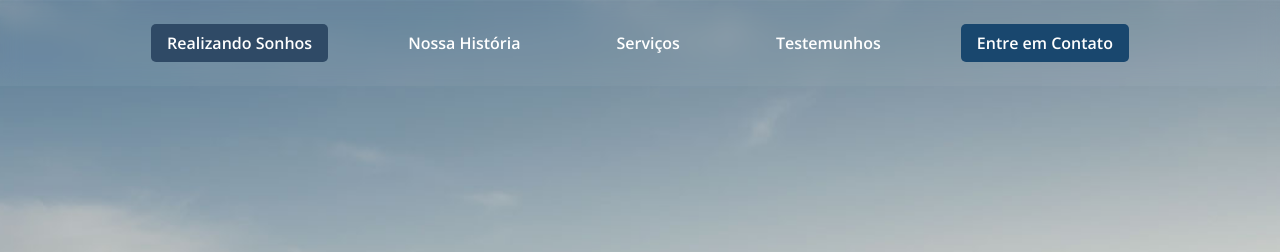
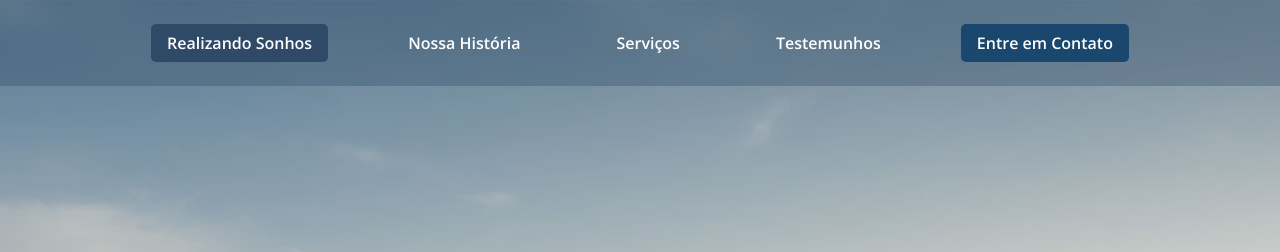
Before and after one commit to llorenateixeira/Atividade2-lpweb, a plain HTML site: page index.html in a window 1280 px wide. Shown: the top 252 px of the page. Drawn offline with nearby package versions, Linux system fonts and the light colour scheme.

Commit message:
mudei só a cor no cabeçalho

```diff
--- a/styles.css
+++ b/styles.css
@@ -12,7 +12,7 @@ body {
 
 /* Cabeçalho */
 header nav {
-  background: rgba(255, 255, 255, 0.05);
+  background: rgba(47, 74, 102, 0.329);
   backdrop-filter: blur(10px);
   position: fixed;
   top: 0;
```
